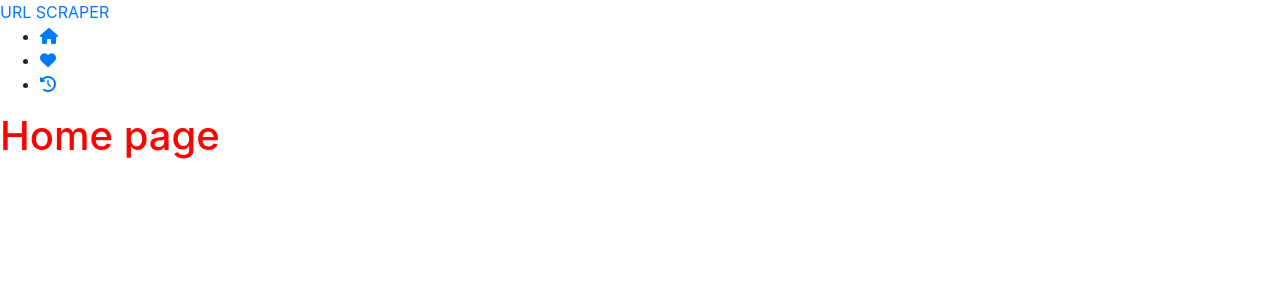
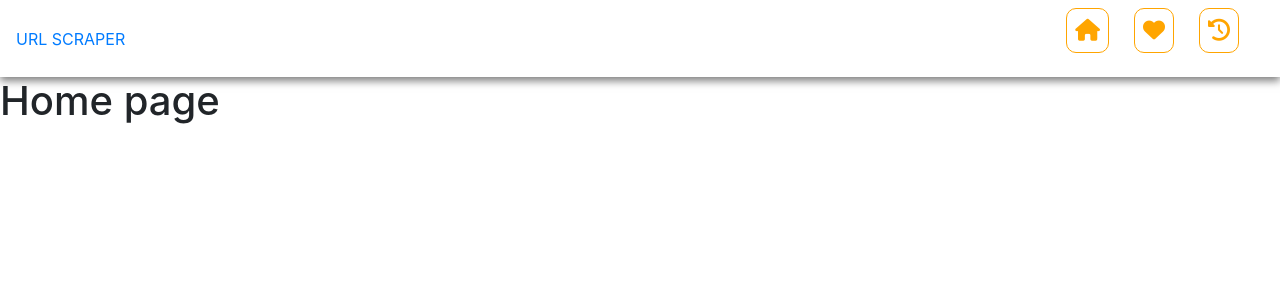
Before and after one commit to adil-shabab/url-scraper, a Django app: template core/templates/index.html in a window 1280 px wide. Shown: the top 300 px of the page. Run offline with Django 4.2, Linux system fonts and the light colour scheme; the template is opened without the code that fills it, so the values that code supplies are empty; parts of the project's set-up code (start-up, migrations or seed data) failed here and were passed over; some libraries are stand-ins or nearby versions.

Commit message:
navbar progressing

```diff
--- a/core/static/css/style.css
+++ b/core/static/css/style.css
@@ -1,3 +1,21 @@
-h1{
-    color: red;
+.navbar{
+    display: flex;
+    justify-content: space-between;
+    align-items: center;
+    box-shadow: 0px 4px 8px rgba(0, 0, 00, 0.5);
 }
+.navbar .lists{
+    display: flex;
+}
+.navbar .lists li{
+    list-style: none;
+    margin-right: 25px;
+    background: rgb(255, 255, 255);
+    padding: 5px 8px;
+    border: 1px solid orange;
+    border-radius: 10px;
+}
+.navbar .lists li a{
+    color: orange;
+    font-size: 22px;
+}
--- a/core/templates/navbar.html
+++ b/core/templates/navbar.html
@@ -1,9 +1,9 @@
 {% extends "base.html" %}
 
 {% block content %}
-<nav>
+<nav class="navbar">
     <a href="">URL SCRAPER</a>
-    <ul>
+    <ul class="lists">
         <li><a href=""><i class="fa-solid fa-house"></i></a></li>
         <li><a href=""><i class="fa-solid fa-heart"></i></a></li>
         <li><a href=""><i class="fa-solid fa-clock-rotate-left"></i></a></li>
```
